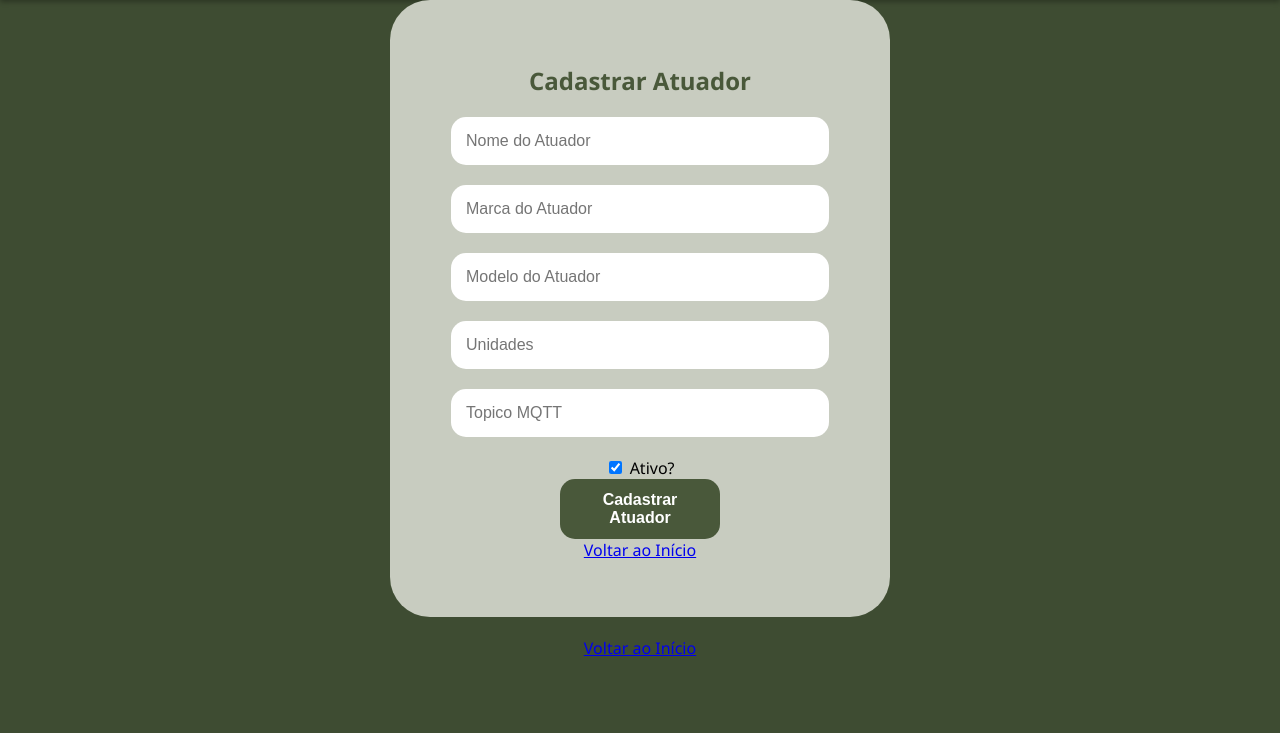
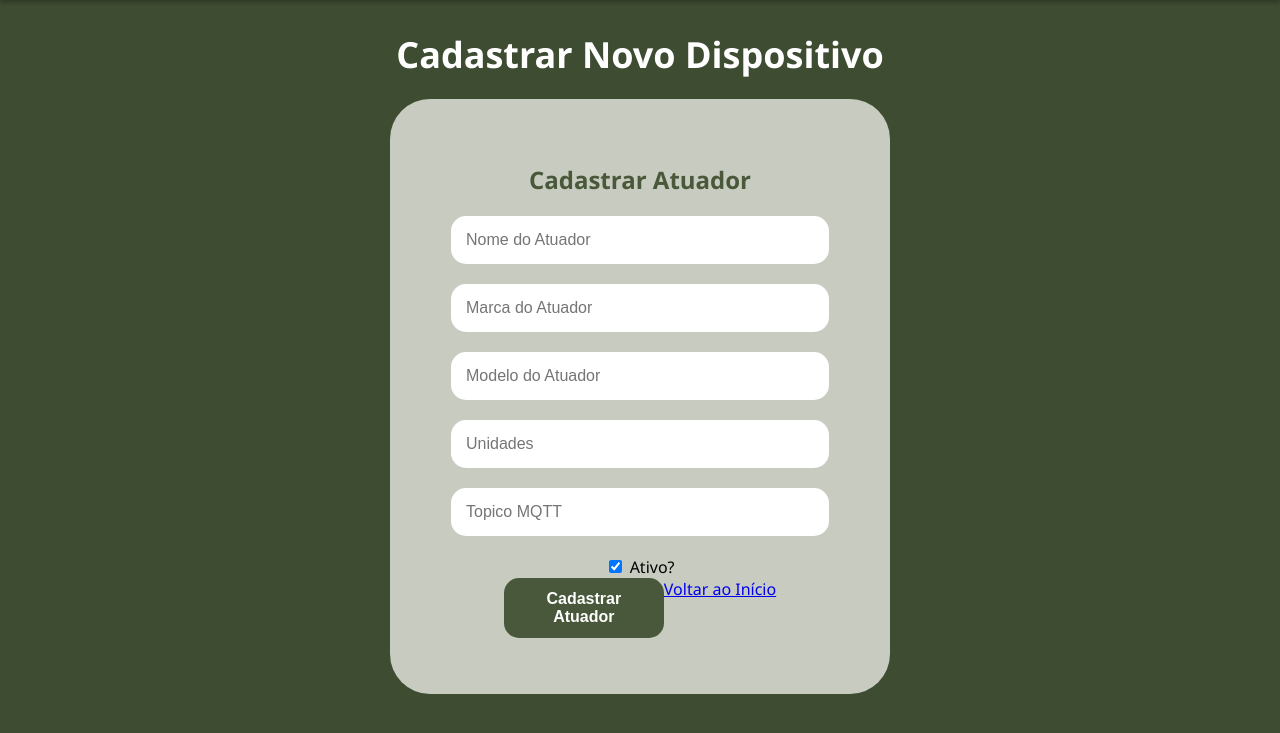
Before and after one commit to DraNefario/flask_app, a Flask app: page /register_atuador in a window 1280 px wide. Shown: the part 52-785 px from the top of the page. Run offline with Flask 3, Linux system fonts and the light colour scheme.

Commit message:
Update register_atuador.html

```diff
--- a/expcriativa/templates/register_atuador.html
+++ b/expcriativa/templates/register_atuador.html
@@ -33,6 +33,8 @@
 
 
         <main>
+            <h2 class="titulo">Cadastrar Novo Dispositivo</h2>
+
             <div class="login-card">
                 <h3 class="form-title">Cadastrar Atuador</h3>
                 <form action="{{ url_for('Actuator_.add_actuator') }}" method="post">
@@ -42,14 +44,15 @@
                     <input type="number" name="unit" placeholder="Unidades" required />
                     <input type="text" name="topic" placeholder="Topico MQTT" required />
                     <div>
-                            <input type="checkbox" id="is_active" name="is_active" checked />
-                            <label for="is_active">Ativo?</label>
-                        </div>
-                    <button type="submit">Cadastrar Atuador</button>
-                    <a href="/home">Voltar ao Início</a>
+                        <input type="checkbox" id="is_active" name="is_active" checked />
+                        <label for="is_active">Ativo?</label>
+                    </div>
+                    <div class="btn-wrapper">
+                        <button type="submit">Cadastrar Atuador</button>
+                        <a href="/home" class="btn-voltar">Voltar ao Início</a>
+                    </div>
                 </form>
             </div>
-            <a href="/home">Voltar ao Início</a>
         </main>
     </body>
 </html>
```
